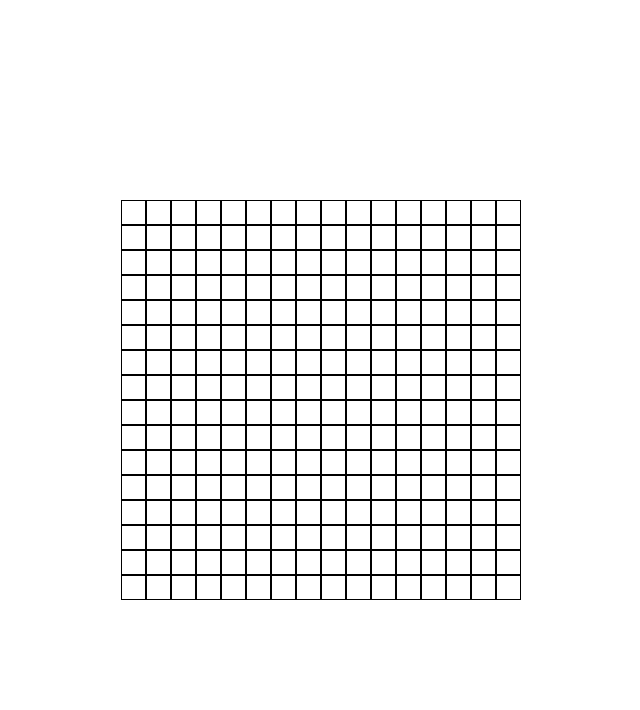
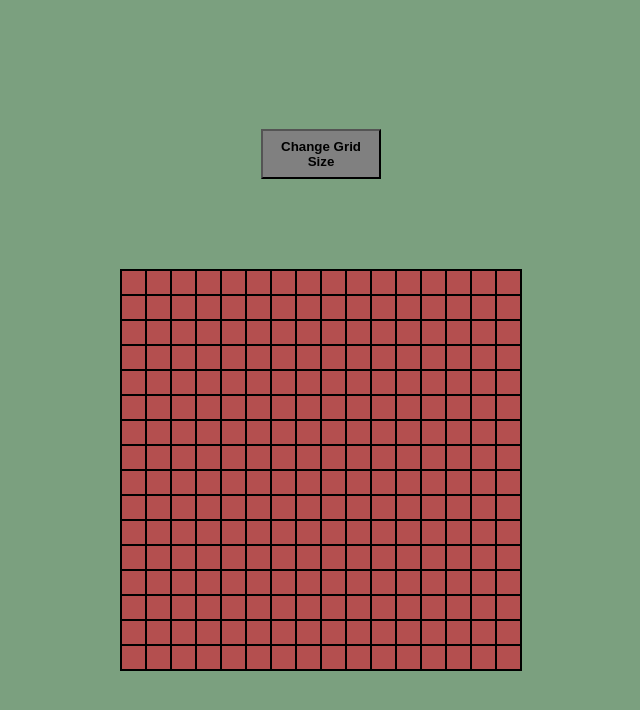
Before and after one commit to CStalks/etch-a-sketch, a plain HTML site: page index.html in a window 1280 px wide. Shown: the whole page, without its empty margins (319-959 px from the left). Drawn offline with Linux system fonts and the light colour scheme.

Commit message:
Add button to change number of cells

```diff
--- a/css/styles.css
+++ b/css/styles.css
@@ -2,21 +2,34 @@ body {
     display: flex;
     justify-content: center;
     align-items: center;
+    flex-direction: column;
     height: 100vh;
     margin: 0;
     padding: 0;
+    background-color: white;
+    gap: 90px;
+    background-color: rgb(123, 160, 127)
 }
 
 .grid {
     display: grid;
     grid-template-rows: repeat(16, 1fr);
     grid-template-columns: repeat(16, 1fr);
-    border: 1px solid rgb(255, 255, 255);
+    border: 1px solid rgb(0, 0, 0);
     width: 400px;
     height: 400px;
 }
 
 .cell {
    border: 1px solid rgb(0, 0, 0);
-   background-color: rgb(255, 255, 255);
+   background-color: rgb(180, 79, 79);
 }
+
+.button-size {
+    width: 120px;
+    height: 50px;
+    background-color: grey;
+    font-weight: bold;
+    cursor: pointer;
+
+}
--- a/index.html
+++ b/index.html
@@ -7,6 +7,7 @@
     <script src="./js/script.js" defer></script>
   </head>
   <body>
+    <button class="button-size">Change Grid Size</button>
     <div class="grid"></div>
   </body>
 </html>
--- a/js/script.js
+++ b/js/script.js
@@ -1,27 +1,55 @@
 function makeGridCells(){
   const grid = document.querySelector('.grid');
+
   for(let i = 1; i <= 16; i++){
     for(let j = 1; j <= 16; j++){
-        const cell = document.createElement('div');
-        cell.classList.add('cell');
-        grid.appendChild(cell);
+      const cell = document.createElement('div');
+      cell.classList.add('cell');
+      grid.appendChild(cell);
     }
   }
 }
+
+/*function makeNewGridCells(gridSize){
+  const grid = document.querySelector('.grid');
+  grid.style["grid-template-columns"] = "repeat(gridSize, 1fr)";
+  grid.style["grid-template-rows"] = "repeat(gridSize, 1fr)";
+
+
+  for(let i = 1; i <= gridSize; i++){
+    for(let j = 1; j <= gridSize; j++){
+      const cell = document.createElement('div');
+      cell.classList.add('cell');
+      grid.appendChild(cell);
+    }
+  }
+}*/
 
 function addHoverEffect(){
   const cells = document.querySelectorAll('.cell');
 
   cells.forEach(cell => {
     cell.addEventListener('mouseover', () => {
-      cell.style.backgroundColor = 'red';
+      cell.style.backgroundColor = 'grey';
     });
   });
 }
 
+function changeGridSize(){
+  const button = document.querySelector('.button-size');
+
+  button.addEventListener('click', () => {
+    const gridSize = prompt('Enter your prefered grid size(up to', 16);
+    makeNewGridCells(gridSize);
+
+  });
+}
+
+
 function main(){
   makeGridCells();
   addHoverEffect();
+  //changeGridSize();
 }
 
 main();
```
